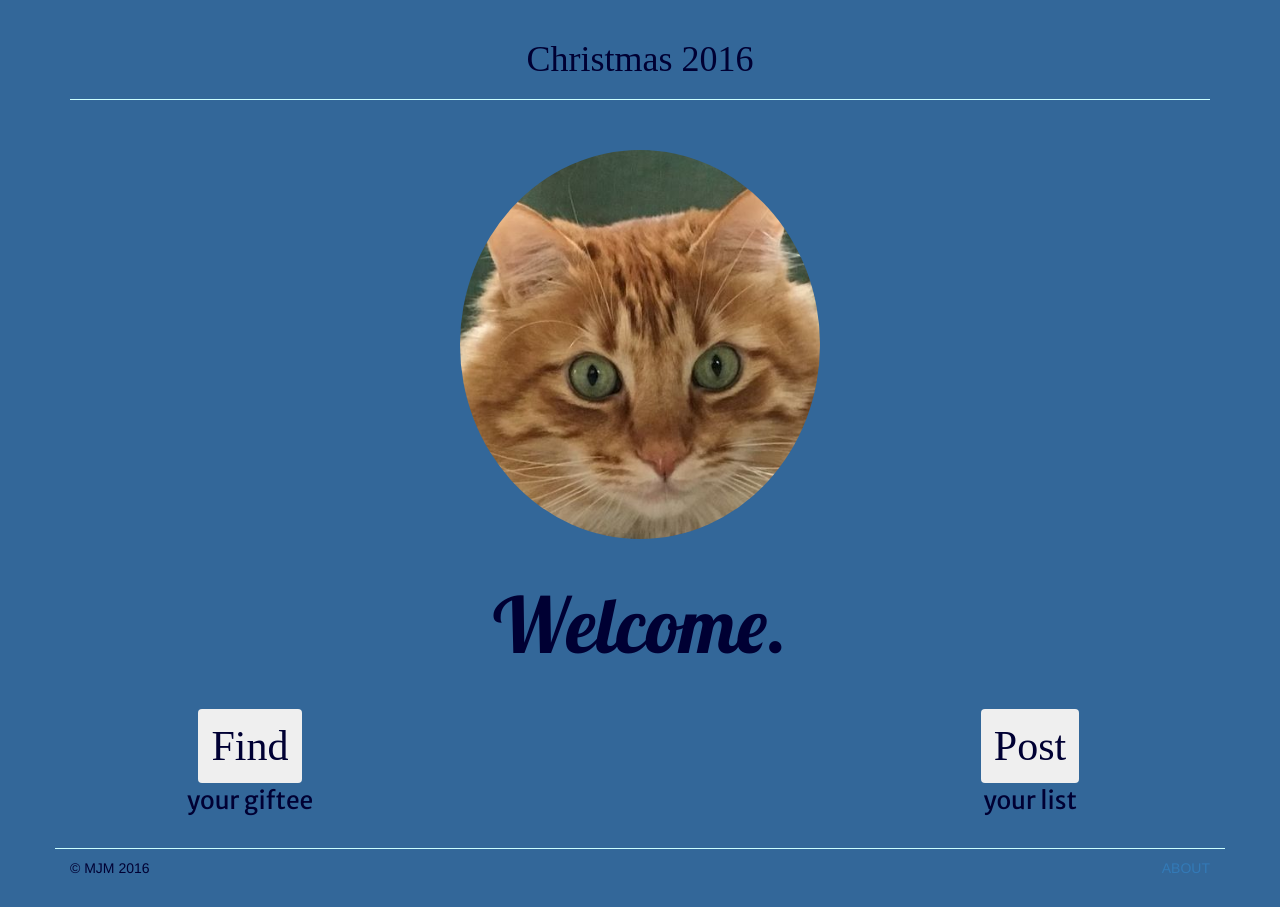
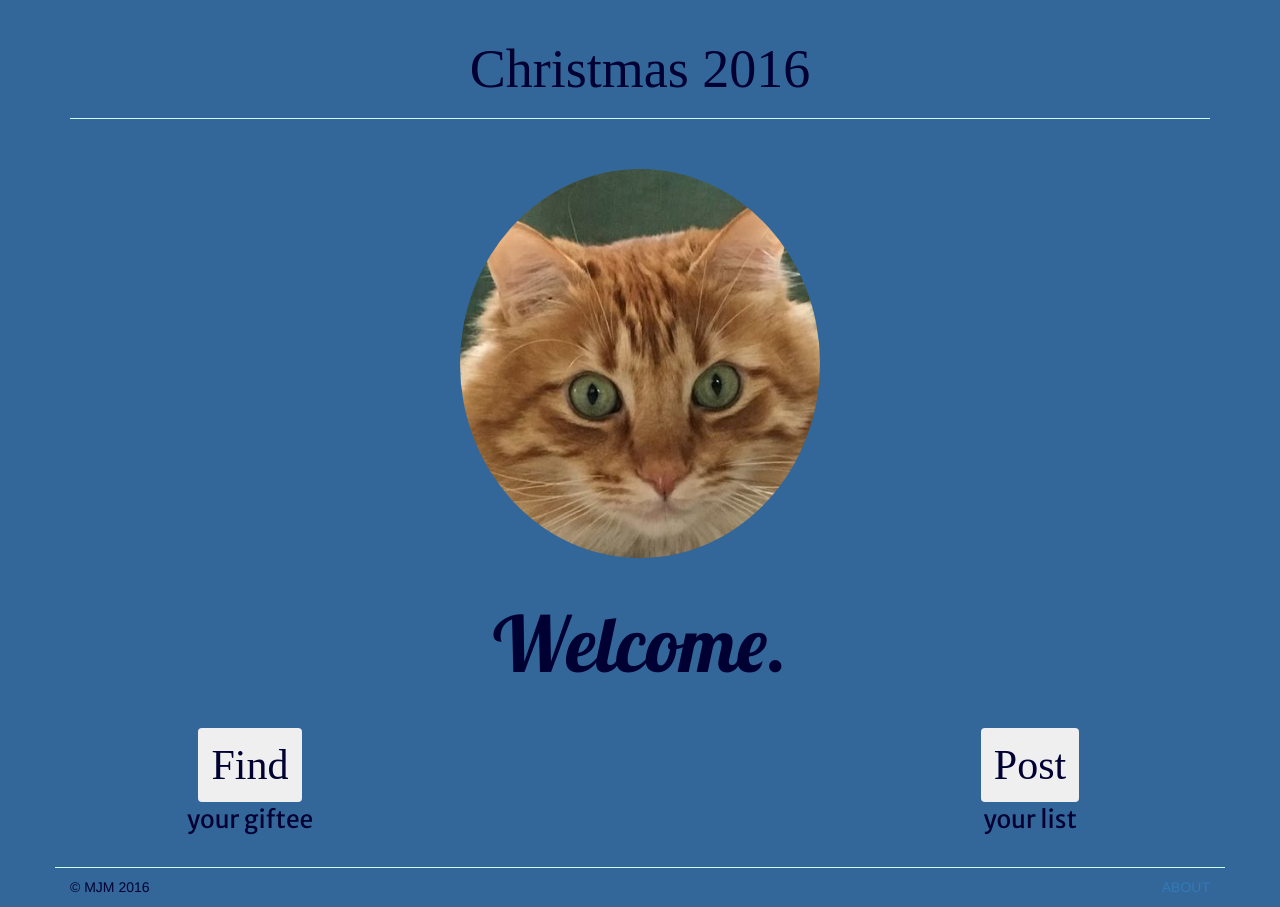
Before and after one commit to mjmiguel/christmas-list, a plain HTML site: page index.html in a window 1280 px wide. Drawn offline with nearby package versions, Linux system fonts and the light colour scheme; a web font is replaced by a local one.

Commit message:
change header size

```diff
--- a/index.html
+++ b/index.html
@@ -20,7 +20,7 @@
 
 		<div class="container">
 			<header class="page-header">
-				<h3 class="h3 text-center"><a href="index.html" id="name">Christmas 2016</a></h3>
+				<h1 class="h1 text-center"><a href="index.html" id="name">Christmas 2016</a></h3>
 			</header>
 		</div>
 		<div class="container">
```
